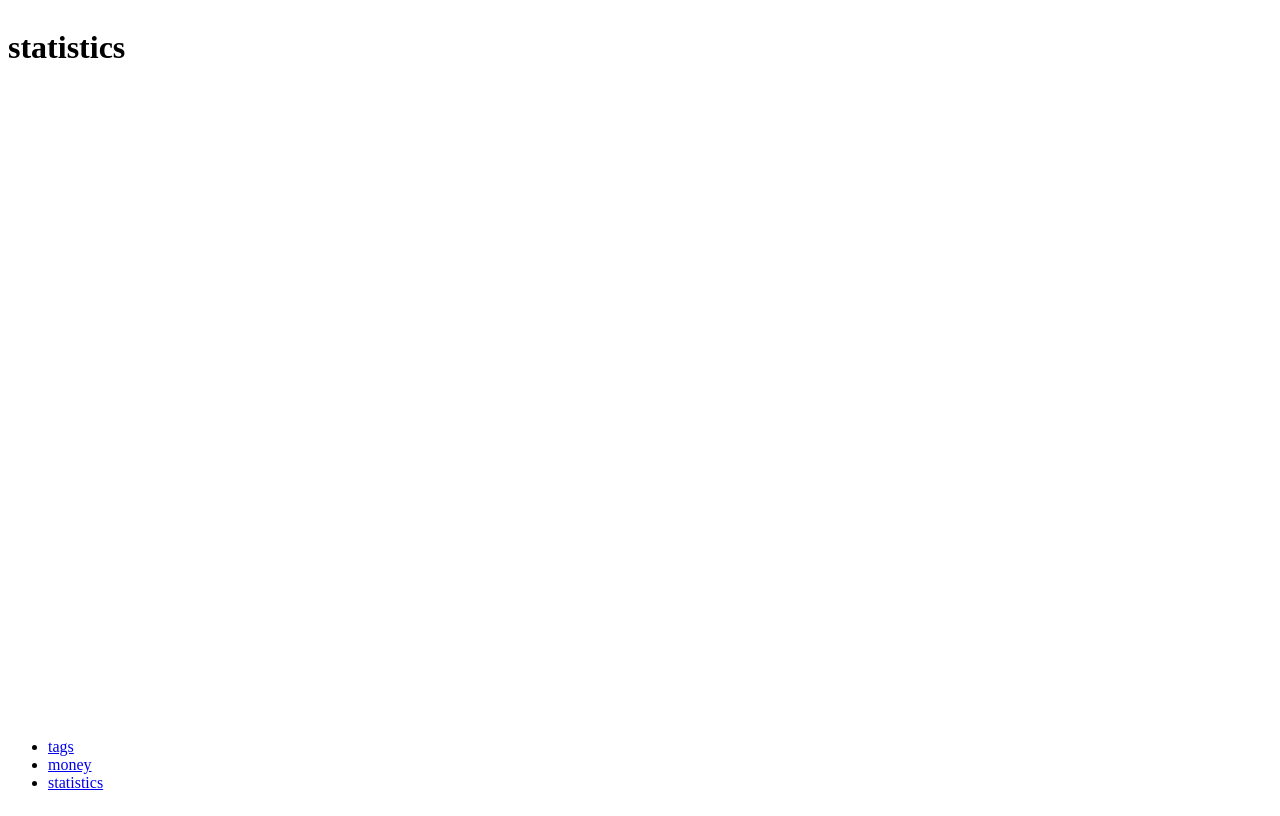
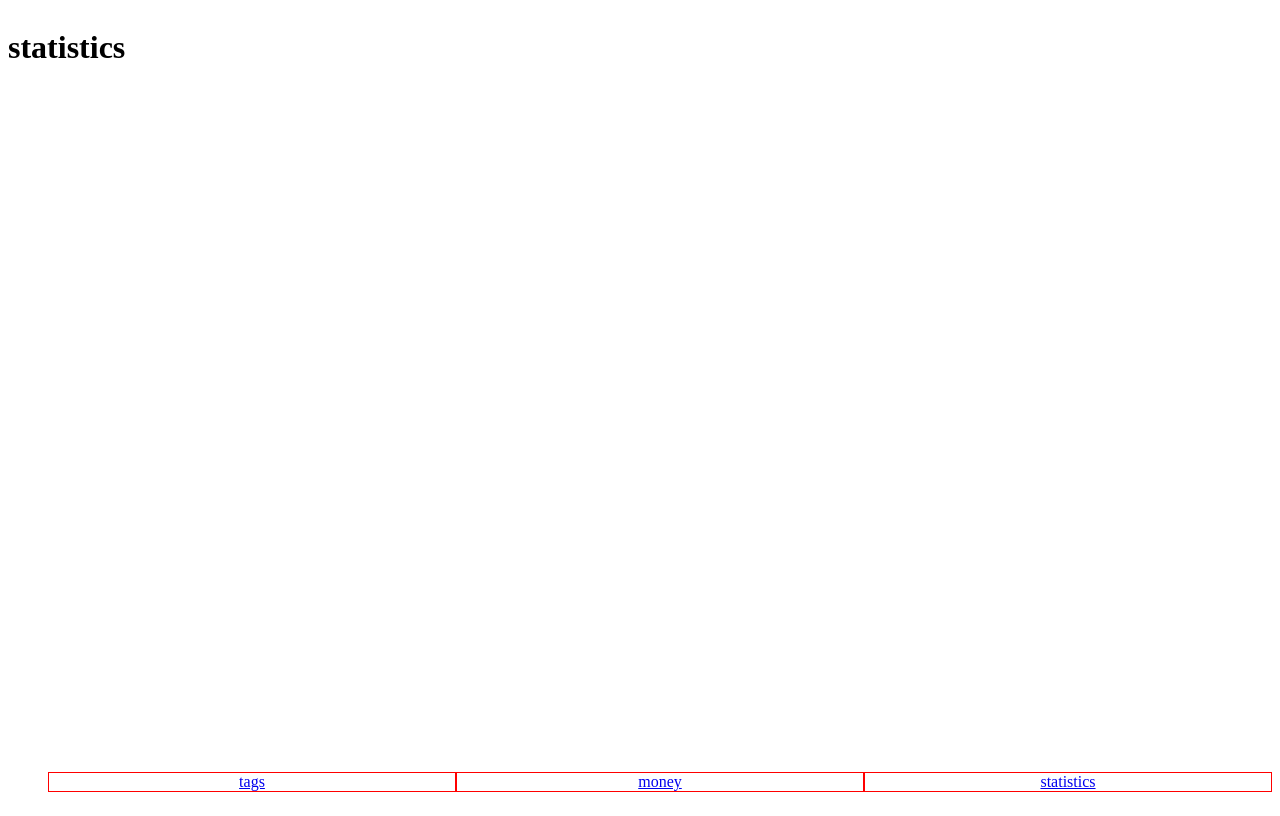
Before and after one commit to zhang4417/bookkeeper-react, a React (Create React App) app: page /#/ in a window 1280 px wide. Built offline with nearby package versions, Linux system fonts and the light colour scheme.

Commit message:
添加nav样式

```diff
--- a/src/components/Nav.tsx
+++ b/src/components/Nav.tsx
@@ -1,9 +1,22 @@
 import React from 'react'
 import { Link } from 'react-router-dom'
+import styled from 'styled-components'
+
+const NavWrapper = styled.nav`
+    >ul{
+        display:flex;
+        >li{
+            border:1px solid red;
+            width:33.33%;
+            display:flex;
+            justify-content:center;
+        }
+    }
+
+`
 function Nav() {
     return (
-        <>
-            <nav>
+        <NavWrapper>
             <ul>
                 <li>
                     <Link to="/tags">tags</Link>
@@ -15,8 +28,7 @@ function Nav() {
                     <Link to="/statistics">statistics</Link>
                 </li>
             </ul>
-            </nav>
-        </>
+        </NavWrapper>
     )
 }
 
```
Lines whose indentation alone changed are shown as unchanged.
